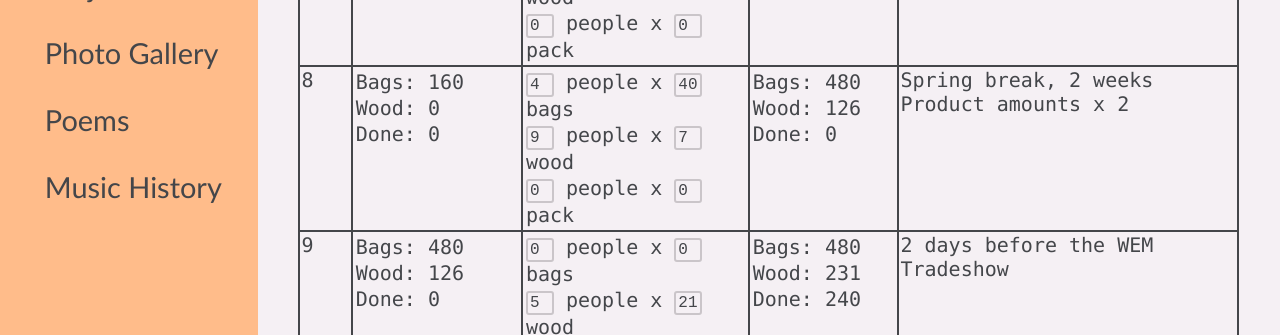
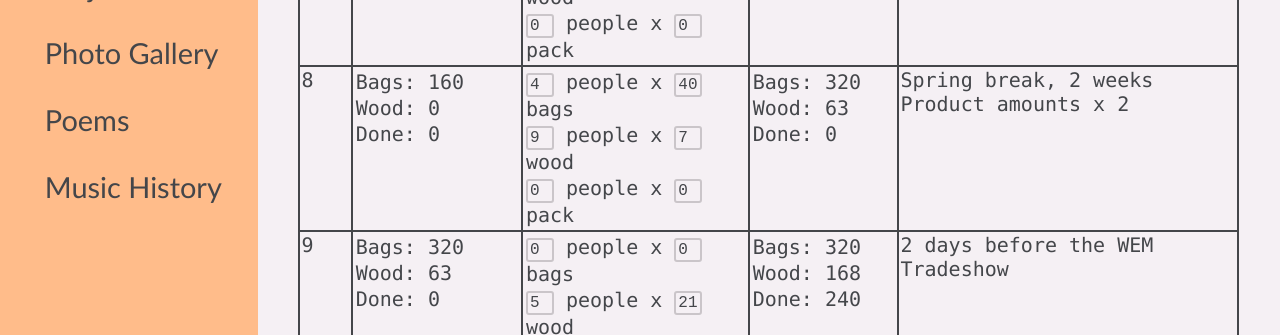
Before and after one commit to ChingChang9/Personal-Website, a Vue app: page /projects/work-plan in a window 1280 px wide. Shown: the part 365-700 px from the top of the page. Built offline with nearby package versions, Linux system fonts and the light colour scheme.

Commit message:
fixed work plan

```diff
--- a/src/views/projects/WorkPlan.vue
+++ b/src/views/projects/WorkPlan.vue
@@ -330,13 +330,13 @@ export default {
     },
 
     week8FinalBags() {
-      return this.week7FinalBags + this.week8BagsPeople * this.week8BagsProduce * 2;
+      return this.week7FinalBags + this.week8BagsPeople * this.week8BagsProduce;
     },
     week8FinalWood() {
-      return this.week7FinalWood + this.week8WoodPeople * this.week8WoodProduce * 2;
+      return this.week7FinalWood + this.week8WoodPeople * this.week8WoodProduce;
     },
     week8FinalDone() {
-      return this.week7FinalDone + this.week8PackPeople * this.week8PackProduce * 2;
+      return this.week7FinalDone + this.week8PackPeople * this.week8PackProduce;
     },
 
     week9FinalBags() {
```
